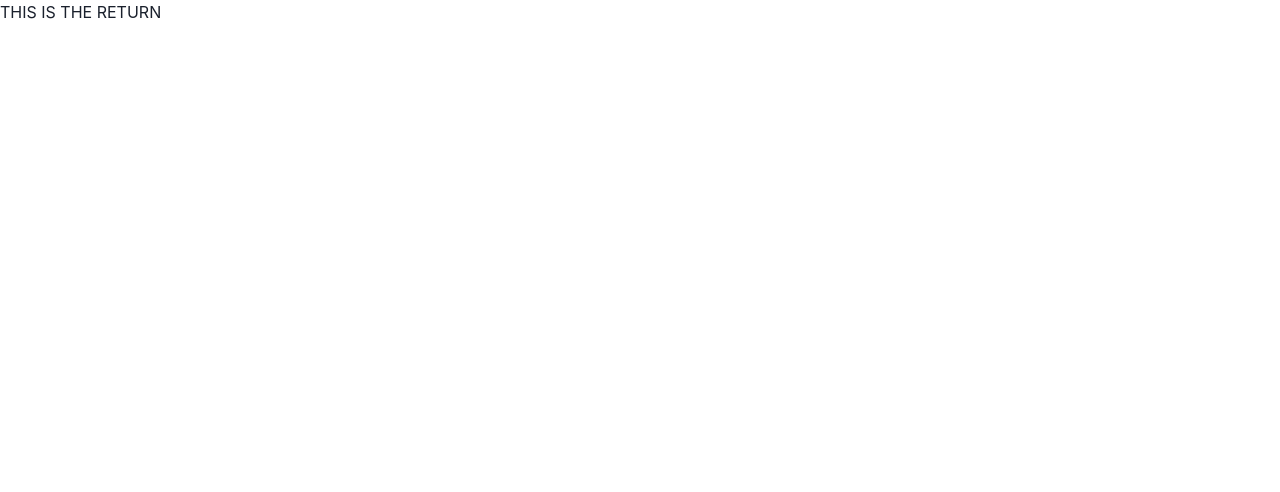
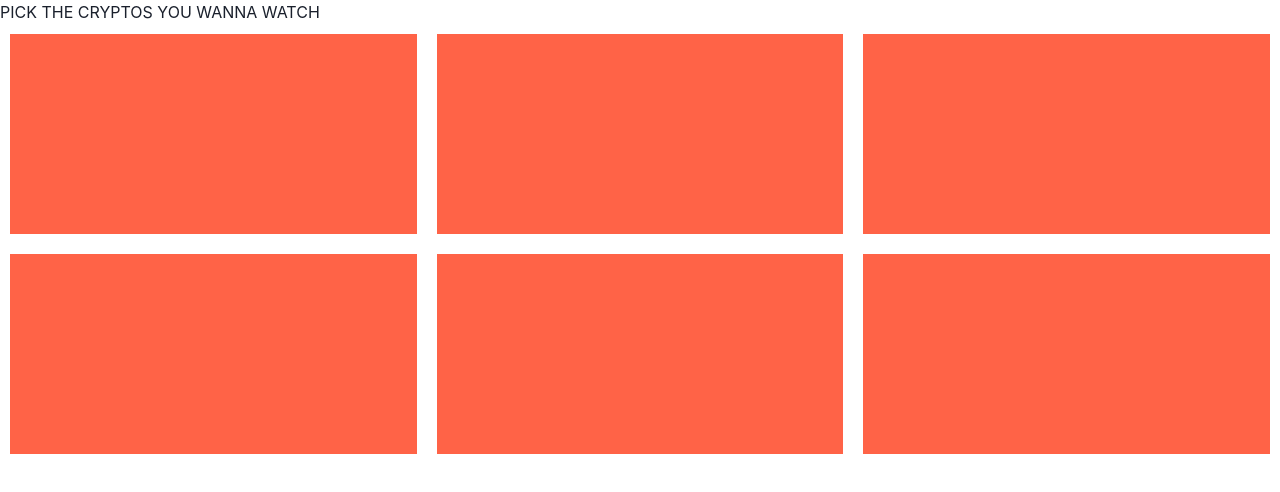
Before and after one commit to jfrausto/cryptick, a Next.js app: page /layout in a window 1280 px wide. Shown: the top 492 px of the page. Built offline with nearby package versions, Linux system fonts and the light colour scheme.

Commit message:
CREATE TEMP COMPONENT;

```diff
--- a/src/pages/layout.tsx
+++ b/src/pages/layout.tsx
@@ -1,10 +1,24 @@
 import React from "react";
+import {
+  SimpleGrid,
+  Box
 
+} from '@chakra-ui/react';
 const layout = () => {
 
     return (
         <>
-        <p>THIS IS THE RETURN</p>
+        <h1>PICK THE CRYPTOS YOU WANNA WATCH</h1>
+
+
+<SimpleGrid style={{margin: "10px"}} columns={[2, null, 3]} spacing="20px">
+  <Box  bg="tomato" height="200px"></Box>
+  <Box bg="tomato" height="200px"></Box>
+  <Box bg="tomato" height="200px"></Box>
+  <Box bg="tomato" height="200px"></Box>
+  <Box bg="tomato" height="200px"></Box>
+  <Box bg="tomato" height="200px"></Box>
+</SimpleGrid>
         </>
     )
 }
```
Also changed, not shown: src/pages/landingPage.tsx (+43 -3 lines).
